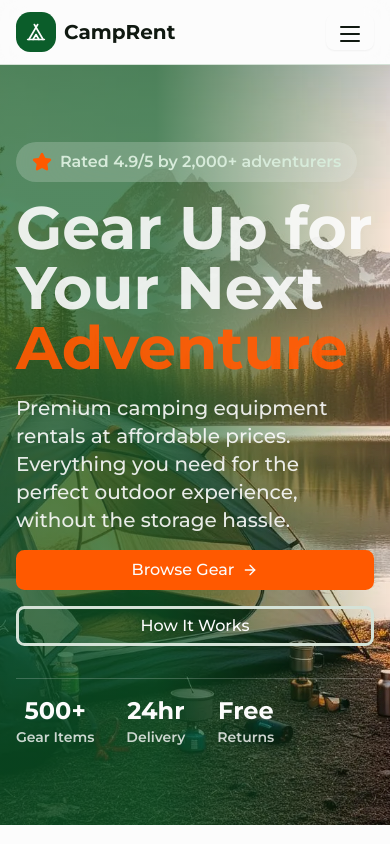
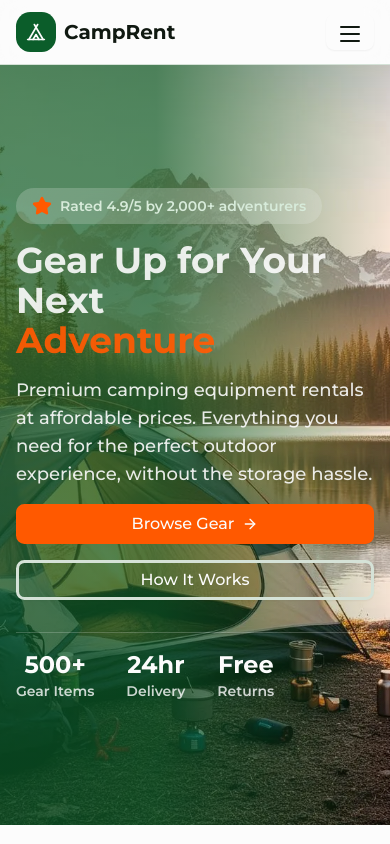
Before and after one commit to rezaahmadisukur/frontend-camprent, a Next.js app: page / in a window 390 px wide. Shown: the top 844 px of the page. Built offline with nearby package versions, Linux system fonts and the light colour scheme.

Commit message:
feat: add responsive footer

```diff
--- a/src/components/constans/layout.contant.ts
+++ b/src/components/constans/layout.contant.ts
@@ -1,3 +1,6 @@
+import { RotateCcwIcon, ShieldIcon, TruckIcon } from "lucide-react";
+
+// Navbar
 export const NAV_LIST = [
   {
     href: "/",
@@ -12,3 +15,19 @@ export const NAV_LIST = [
     label: "My Rentals"
   }
 ];
+
+// Footer
+export const PROFIT_LIST = [
+  {
+    icon: ShieldIcon,
+    label: "Quality Guaranteed"
+  },
+  {
+    icon: TruckIcon,
+    label: "Free Delivery"
+  },
+  {
+    icon: RotateCcwIcon,
+    label: "Easy Returns"
+  }
+];
--- a/src/components/layout/Footer.tsx
+++ b/src/components/layout/Footer.tsx
@@ -10,28 +10,39 @@ import {
 } from "lucide-react";
 import { Button } from "../ui/button";
 import Link from "next/link";
+import { cn } from "~/lib/utils";
+import { PROFIT_LIST } from "../constans/layout.contant";
 
 const Footer = () => {
   return (
-    <footer className="bg-secondary/90 pt-30 pb-10">
+    <footer className="bg-secondary/90 pt-30 pb-10 px-6">
       <div className="max-w-7xl 7xl:container mx-auto lg:p-8">
         {/* Header */}
         <div className="flex flex-col justify-center items-center max-w-lg mx-auto gap-8">
-          <div className="flex items-center gap-6">
-            <div className="flex items-center gap-2 text-sm text-primary-foreground font-medium">
-              <ShieldIcon className="size-5 text-primary font-normal" />
-              Quality Guaranteed
-            </div>
-            <div className="flex items-center gap-2 text-sm text-primary-foreground font-medium">
-              <TruckIcon className="size-5 text-primary font-normal" />
-              Free Delivery
-            </div>
-            <div className="flex items-center gap-2 text-sm text-primary-foreground font-medium">
-              <RotateCcwIcon className="size-5 text-primary font-normal" />
-              Easy Returns
-            </div>
+          {/* Icon Slogan */}
+          <div className="flex items-center flex-wrap justify-center gap-6">
+            {PROFIT_LIST.map((profit, index) => (
+              <div
+                key={index}
+                className={cn(
+                  {
+                    "max-md:basis-full max-md:flex max-md:justify-center":
+                      index === 0
+                  },
+                  "flex items-center gap-2 text-sm text-primary-foreground font-medium"
+                )}
+              >
+                <profit.icon className="size-5 text-primary font-normal" />
+                {profit.label}
+              </div>
+            ))}
           </div>
-          <h1 className="text-5xl font-bold text-primary-foreground text-center">
+          <h1
+            className={cn(
+              "font-bold text-primary-foreground text-center text-4xl",
+              "md:text-5xl"
+            )}
+          >
             Ready for Your Next Adventure?
           </h1>
           <p className="text-lg font-medium text-primary-foreground/60 text-center">
@@ -44,7 +55,13 @@ const Footer = () => {
           </Button>
         </div>
         {/* Content */}
-        <div className="grid lg:grid-cols-4 mt-40 gap-8">
+        <div
+          className={cn(
+            "grid grid-cols-1 mt-40 gap-8",
+            "md:grid-cols-2",
+            "xl:grid-cols-4"
+          )}
+        >
           <div className="flex flex-col gap-4">
             <div className="flex items-center gap-4">
               <div className="w-10 h-10 rounded-xl bg-background/30 text-secondary-foreground grid place-content-center">
--- a/src/features/home/components/HeroSection.tsx
+++ b/src/features/home/components/HeroSection.tsx
@@ -31,19 +31,29 @@ const HeroSection = () => {
         )}
       >
         <div className="py-2 px-4 w-fit rounded-full bg-primary-foreground/20 backdrop-blur-2xl">
-          <p className="text-md font-semibold text-accent flex gap-2 items-center">
+          <p
+            className={cn(
+              "font-semibold text-accent flex gap-2 items-center text-sm",
+              "md:text-md"
+            )}
+          >
             <StarIcon className="text-primary fill-primary size-5" /> Rated
             4.9/5 by 2,000+ adventurers
           </p>
         </div>
 
-        <div className="text-6xl font-bold">
+        <div className={cn("font-bold text-4xl", "md:text-6xl")}>
           <h1 className="text-primary-foreground/90">Gear Up for Your Next</h1>
           <h1 className="text-primary/90">Adventure</h1>
         </div>
 
         <div className="max-w-2xl">
-          <p className="text-primary-foreground/90 font-medium text-xl">
+          <p
+            className={cn(
+              "text-primary-foreground/90 font-medium text-lg",
+              "md:text-xl"
+            )}
+          >
             Premium camping equipment rentals at affordable prices. Everything
             you need for the perfect outdoor experience, without the storage
             hassle.
```
